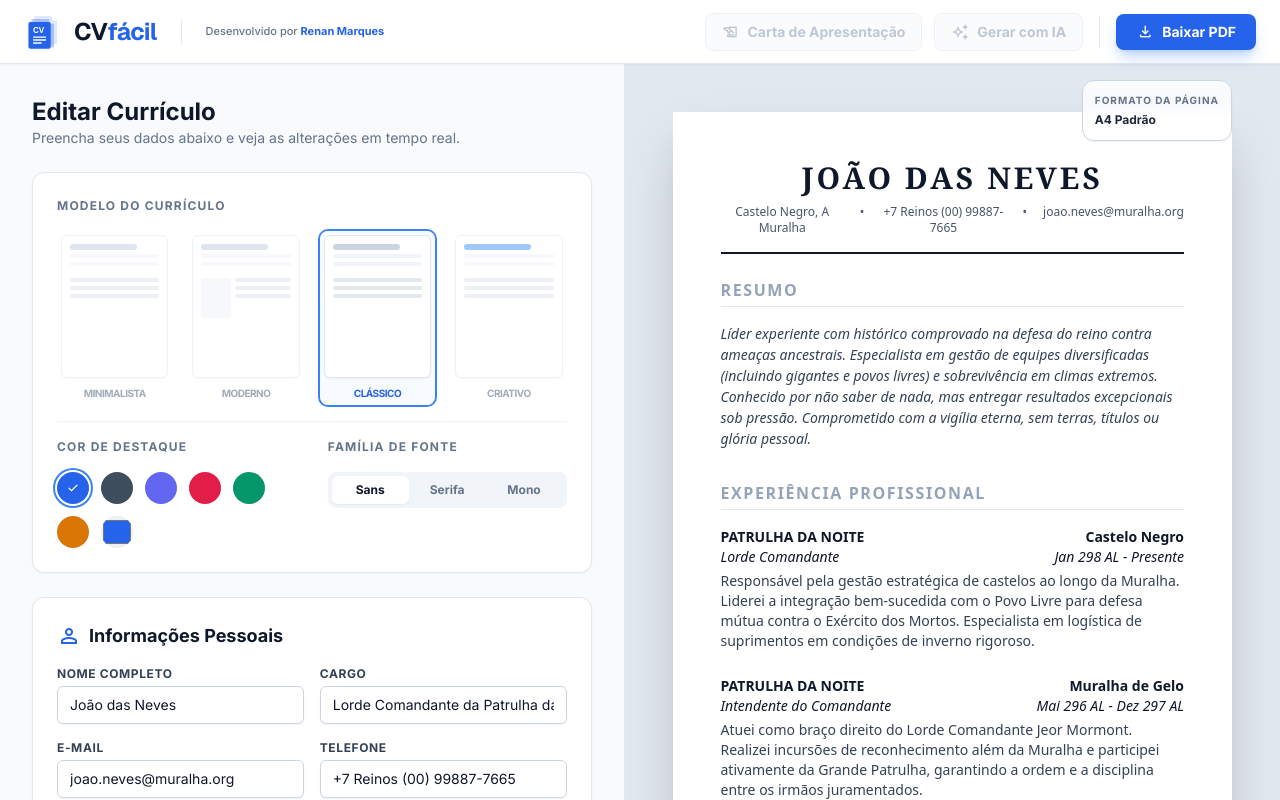
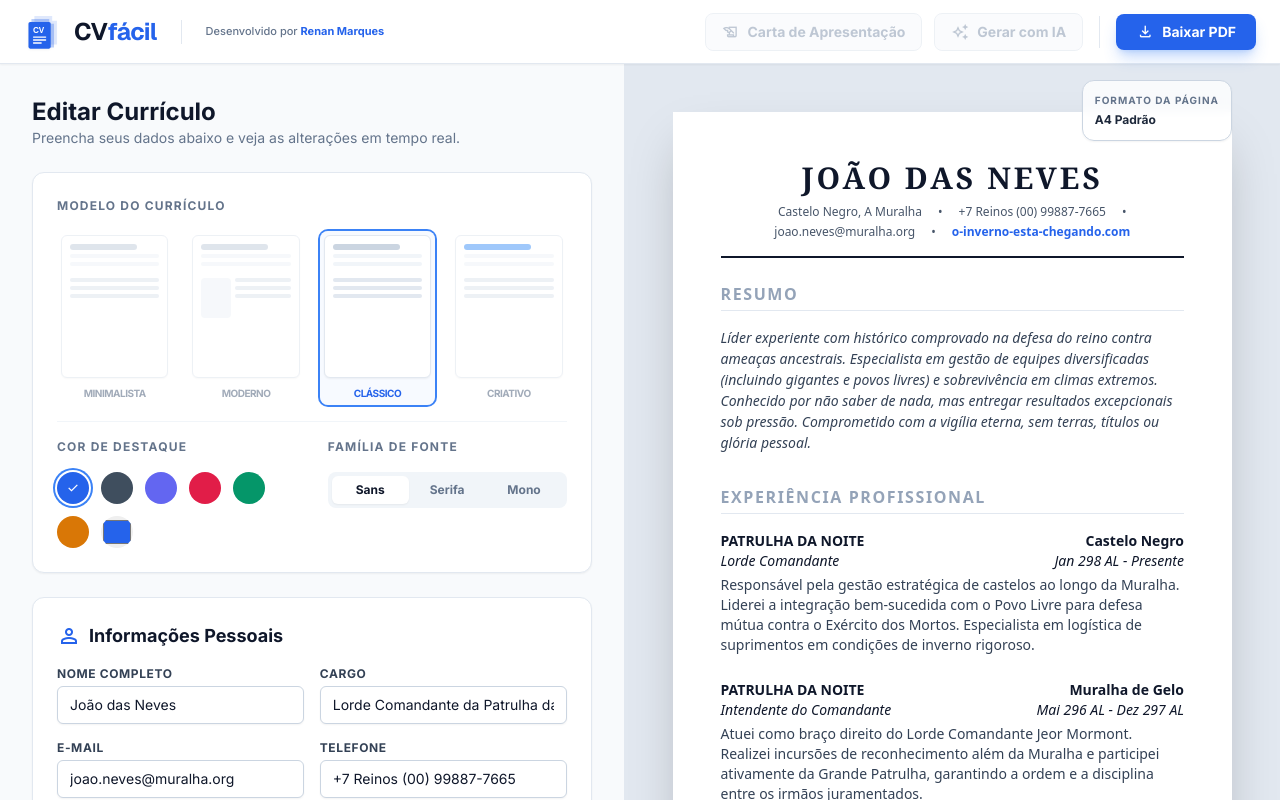
Before and after one commit to uxrenan/Curriculo-Facil, a React (Vite) app: page / in a window 1280 px wide. Both pictures are taken after a click on the button "CLÁSSICO". Built offline with nearby package versions, Linux system fonts and the light colour scheme.

Commit message:
feat(Preview): Display website in contact information
Adds the website field to the personal information section in the resume preview. This allows users to showcase their website alongside other contact details.

```diff
--- a/components/Preview.tsx
+++ b/components/Preview.tsx
@@ -53,6 +53,7 @@ const Preview: React.FC<PreviewProps> = ({ data, isExportVersion = false }) => {
           {personal.email && <span>{personal.email}</span>}
           {personal.phone && <span>{personal.phone}</span>}
           {personal.location && <span>{personal.location}</span>}
+          {personal.website && <span className="font-bold" style={{ color: theme.primaryColor }}>{personal.website}</span>}
         </div>
       </header>
       {personal.summary && (
@@ -154,12 +155,18 @@ const Preview: React.FC<PreviewProps> = ({ data, isExportVersion = false }) => {
     <div className="w-full text-center space-y-6">
       <header className="border-b-2 border-slate-900 pb-4">
         <h1 className={`${currentFontSize.h1} font-serif font-bold text-slate-900 uppercase tracking-widest`}>{personal.fullName}</h1>
-        <div className="flex justify-center gap-4 text-xs font-medium text-slate-600 mt-2">
-          <span>{personal.location}</span>
+        <div className="flex justify-center flex-wrap gap-x-4 gap-y-1 text-xs font-medium text-slate-600 mt-2">
+          {personal.location && <span>{personal.location}</span>}
           <span>•</span>
-          <span>{personal.phone}</span>
+          {personal.phone && <span>{personal.phone}</span>}
           <span>•</span>
-          <span>{personal.email}</span>
+          {personal.email && <span>{personal.email}</span>}
+          {personal.website && (
+            <>
+              <span>•</span>
+              <span className="font-bold" style={{ color: theme.primaryColor }}>{personal.website}</span>
+            </>
+          )}
         </div>
       </header>
       <div className="text-left space-y-8">
@@ -222,9 +229,10 @@ const Preview: React.FC<PreviewProps> = ({ data, isExportVersion = false }) => {
           <section className="p-4 bg-slate-50 rounded-xl">
              <h2 className="font-bold mb-3 uppercase tracking-tighter">Contato</h2>
              <div className="text-xs space-y-2">
-                <p><strong>E:</strong> {personal.email}</p>
-                <p><strong>T:</strong> {personal.phone}</p>
-                <p><strong>L:</strong> {personal.location}</p>
+                {personal.email && <p><strong>E:</strong> {personal.email}</p>}
+                {personal.phone && <p><strong>T:</strong> {personal.phone}</p>}
+                {personal.location && <p><strong>L:</strong> {personal.location}</p>}
+                {personal.website && <p><strong>W:</strong> <span className="font-bold" style={{ color: theme.primaryColor }}>{personal.website}</span></p>}
              </div>
           </section>
           <SkillsSection />
```
